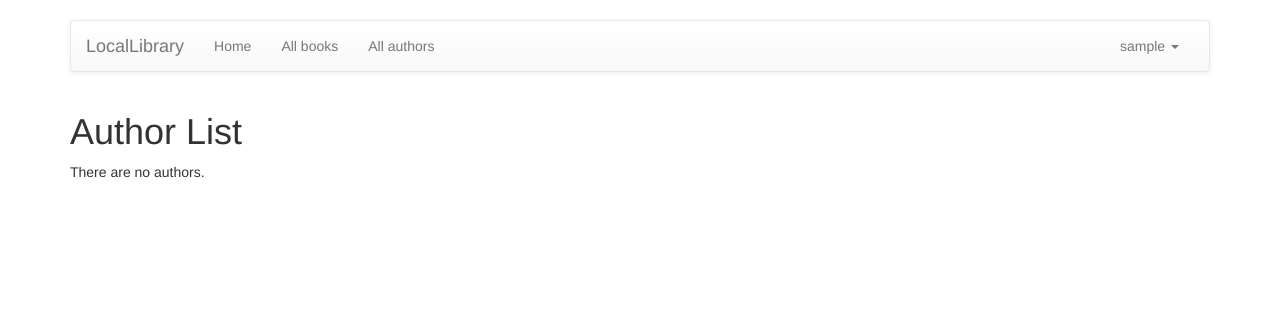
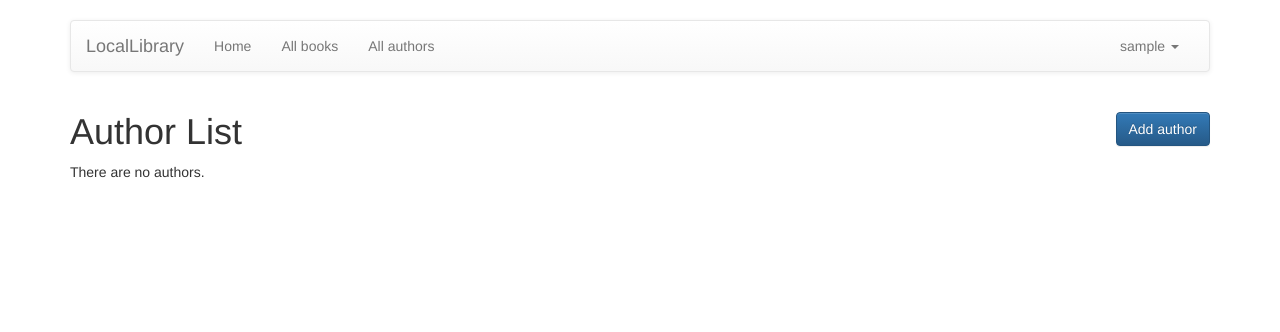
Before and after one commit to vitoloper/locallibrary, a Django app: template catalog/templates/catalog/author_list.html in a window 1280 px wide. Shown: the top 332 px of the page. Run offline with Django 3.2, Linux system fonts and the light colour scheme; the template is opened without the code that fills it, so the values that code supplies are empty; the visitor is signed in with stand-in values (Sample User, id 1); some libraries are stand-ins or nearby versions.

Commit message:
Add remove, update and add author in author list page

```diff
--- a/catalog/templates/catalog/author_list.html
+++ b/catalog/templates/catalog/author_list.html
@@ -1,18 +1,41 @@
 {% extends "base_generic.html" %}
 
 {% block content %}
-    <h1>Author List</h1>
+    <div class="inline-elem">
+      <h1>Author List</h1>
+      {% if perms.catalog.add_author %}
+        <span class="pull-right"><a href="{% url 'author-create' %}" class="btn btn-primary" role="button">Add author</a></span>
+      {% endif %}
+    </div>
 
     {% if author_list %}
-    <ul class="list-group">
-
-      {% for author in author_list %}
-      <li class="list-group-item">
-        <a href="{{ author.get_absolute_url }}">{{ author.first_name }} {{ author.last_name }}</a>
-      </li>
-      {% endfor %}
-
-    </ul>
+      <table class="table">
+        <thead>
+          <tr>
+            <th>Name</th>
+            {% if perms.catalog.delete_author or perms.catalog.change_author %}
+            <th class="col-md-2">Action</th>
+            {% endif %}
+          </tr>
+        </thead>
+        <tbody>
+          {% for author in author_list %}
+            <tr>
+              <td><a href="{{ author.get_absolute_url }}">{{ author.first_name }} {{ author.last_name}}</a></td>
+              {% if perms.catalog.delete_author or perms.catalog.change_author %}
+                <td class="col-md-2">
+                  {% if perms.catalog.delete_author %}
+                    <a href="{{ author.get_absolute_delete_url }}"><span class="glyphicon glyphicon-remove"></span></a>&nbsp;&nbsp;&nbsp;
+                  {% endif %}
+                  {% if perms.catalog.change_author %}
+                    <a href="{{ author.get_absolute_update_url }}"><span class="glyphicon glyphicon-pencil"></span></a>
+                  {% endif %}
+                </td>
+              {% endif %}
+            </tr>
+          {% endfor %}
+        </tbody>
+      </table>
     {% else %}
       <p>There are no authors.</p>
     {% endif %}
```
Also changed, not shown: catalog/models.py (+14 -0 lines).
